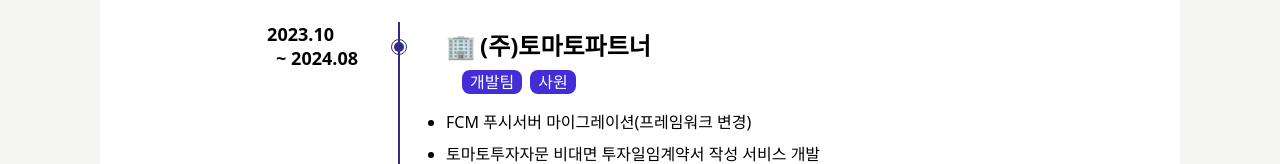
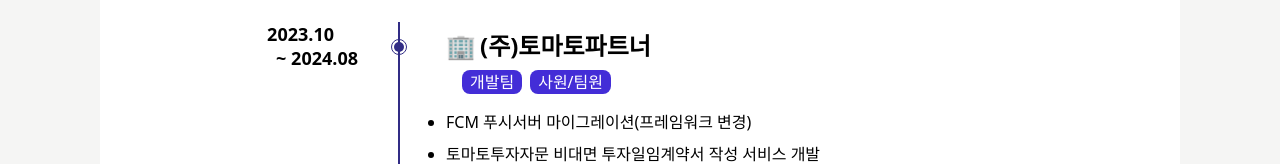
Before and after one commit to KoeyPortfolio/koey_portfolio_frontend, a React (Vite) app: page /profile in a window 1280 px wide. Shown: the part 476-640 px from the top of the page. Built offline with nearby package versions, Linux system fonts and the light colour scheme.

Commit message:
경력사항 컴포넌트 리팩토링

```diff
--- /dev/null
+++ b/lib/repository/experience_repository.js
@@ -0,0 +1,23 @@
+export default function ExperienceRepository() {
+
+}
+
+ExperienceRepository.prototype.getExperiences = function() {
+  const experiences = [
+    {
+      company: '(주)토마토파트너',
+      department: '개발팀',
+      jobTitle: '사원/팀원',
+      start: '2023-10-01',
+      end: '2024-08-01',
+      details: [
+        'FCM 푸시서버 마이그레이션(프레임워크 변경)',
+        '토마토투자자문 비대면 투자일임계약서 작성 서비스 개발',
+        '토마토투자자문 방송 서비스 리팩토링으로 소스코드 50% 이상 감축 및 유지보수성 향상',
+        '이토마토, 토마토투자자문, 증권통 3개 웹 서비스 유지보수'
+      ]
+    }
+  ]
+
+  return experiences;
+}
--- a/src/component/ExperienceList.jsx
+++ b/src/component/Experience.jsx
@@ -1,6 +1,32 @@
-import React from "react";
+import dayjs from "dayjs";
+import React, { useEffect, useState } from "react";
+import ExperienceRepository from "../../lib/repository/experience_repository";
 
-export default function ExperienceList({ children = [] }) {
+export default function Experience() {
+  const [experiences, setExperiences] = useState([]);
+
+  useEffect(bindExperiences, [])
+
+  function bindExperiences() {
+    const data = new ExperienceRepository().getExperiences();
+
+    setExperiences(data);
+  }
+
+  return (
+    <>
+      <ExperienceList>
+        {
+          experiences.map((x, i) =>
+            <ExperienceList.Item key={i} company={x.company} department={x.department} jobTitle={x.jobTitle} start={dayjs(x.start).format('YYYY.MM')} end={dayjs(x.end).format('YYYY.MM')} details={x.details} />
+          )
+        }
+      </ExperienceList>
+    </>
+  );
+}
+
+function ExperienceList({ children = [] }) {
   const class1 = `before:absolute before:left-[25%] before:w-[2px] before:h-full before:bg-indigo-900 gap-10 flex flex-col`;
 
   return (
--- a/src/page/Profile.jsx
+++ b/src/page/Profile.jsx
@@ -1,6 +1,6 @@
 import React from "react";
 import Title1 from "../component/Title1";
-import ExperienceList from "../component/ExperienceList"
+import Experience from "../component/Experience"
 import TechStacks from "../component/TechStacks";
 
 export default function Profile() {
@@ -15,9 +15,7 @@
         </p>
       </div>
       <Title1 className={"mt-4"}>경력</Title1>
-      <ExperienceList>
-        <ExperienceList.Item start={'2023.10'} end={'2024.08'} company={'(주)토마토파트너'} details={['FCM 푸시서버 마이그레이션(프레임워크 변경)', '토마토투자자문 비대면 투자일임계약서 작성 서비스 개발', '토마토투자자문 방송 서비스 리팩토링으로 소스코드 50% 이상 감축 및 유지보수성 향상', '이토마토, 토마토투자자문, 증권통 3개 웹 서비스 유지보수']} department={'개발팀'} jobTitle={'사원'} />
-      </ExperienceList>
+      <Experience />
       <Title1 className={"mt-4"}>기술스택</Title1>
       <TechStacks />
       <Title1 className={"mt-4"}>자격 및 자격증</Title1>
```
